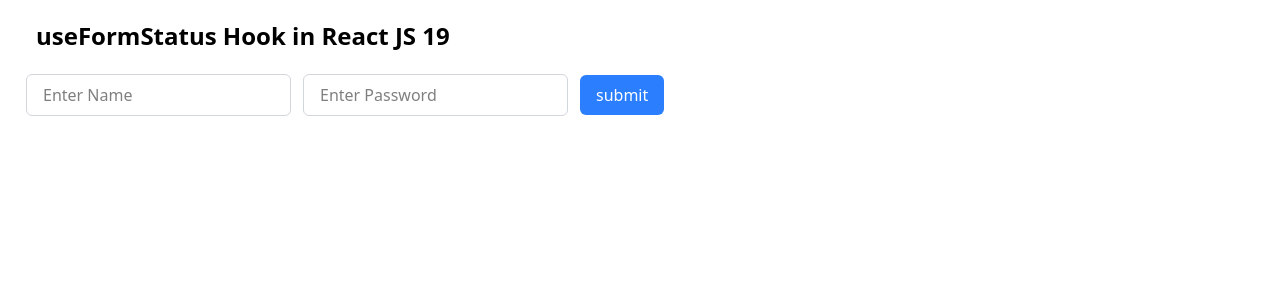
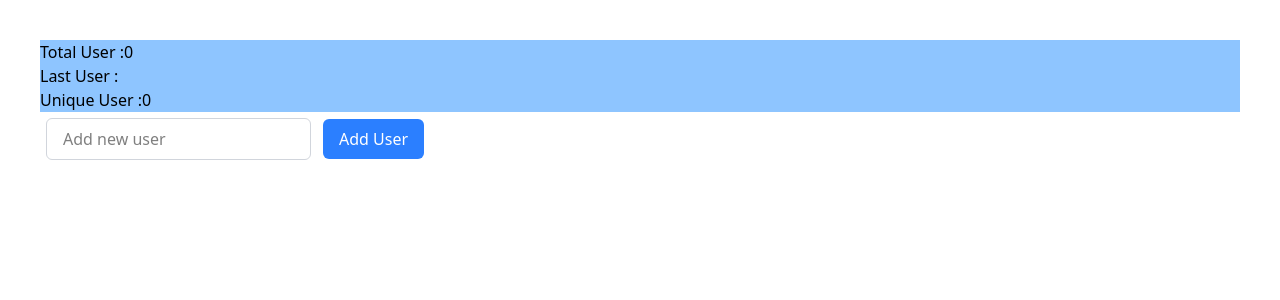
Before and after one commit to Muzamil-Fatima/use-ref-hook, a React (Vite) app: page / in a window 1280 px wide. Shown: the top 300 px of the page. Built offline with nearby package versions, Linux system fonts and the light colour scheme.

Commit message:
add file

```diff
--- /dev/null
+++ b/src/AdvancedHookRefs/ComponentPure.jsx
@@ -0,0 +1,20 @@
+import KeepingPure from "./KeepingPure";
+// let count = 0;
+function ComponentPure() {
+  return (
+    <div className="m-8">
+      <h1>Keeping Component Pure</h1>
+     <Counter  count={1}/>
+     <Counter count={2}/>
+     <Counter count={3}/>
+     <Counter count={4}/>
+      <KeepingPure />
+    </div>
+  );
+}
+// impure
+const Counter = ({count}) => {
+//   count = count + 1;
+  return <h1> Counter {count}</h1>;
+};
+export default ComponentPure;
--- /dev/null
+++ b/src/AdvancedHookRefs/Derived.jsx
@@ -0,0 +1,36 @@
+import { useState } from "react";
+function Derived() {
+  const [users, setUsers] = useState([]);
+  const [user, setUser] = useState("");
+  const handleAddUser = () => {
+    setUsers([...users, user]);
+  };
+  console.log(users);
+
+  const total = users.length;
+  const last = users[users.length - 1];
+  const unique = [...new Set(users)].length;
+  return (
+    <div className="m-10">
+      <h1 className="bg-blue-300">Total User :{total}</h1>
+      <h1 className="bg-blue-300">Last User :{last}</h1>
+      <h1 className="bg-blue-300">Unique User :{unique}</h1>
+      <input
+        onChange={(event) => setUser(event.target.value)}
+        className="border border-gray-300 rounded-md px-4 py-2 m-1.5"
+        type="text"
+        placeholder="Add new user"
+      />
+      <button
+        onClick={handleAddUser}
+        className="bg-blue-500 text-white px-4 py-2 rounded-md m-1.5"
+      >
+        Add User
+      </button>
+      {users.map((item, index) => {
+        return <h4 key={index}>{item}</h4>;
+      })}
+    </div>
+  );
+}
+export default Derived;
--- /dev/null
+++ b/src/AdvancedHookRefs/KeepingPure.jsx
@@ -0,0 +1,22 @@
+// let guest = 0;
+function KeepingPure() {
+  return (
+    <div>
+      <Cup guest={1} />
+      <Cup guest={2} />
+      <Cup guest={3} />
+      <Cup guest={4} />
+      <Cup guest={5} />
+    </div>
+  );
+}
+const Cup = ({ guest }) => {
+  // let count =guest;
+  return (
+    <h1>
+      {/* guest= guest+1; */}
+      We have {guest} guest and we have to make {guest} cup of tea
+    </h1>
+  );
+};
+export default KeepingPure;
--- a/src/AdvancedHookRefs/Transition.jsx
+++ b/src/AdvancedHookRefs/Transition.jsx
@@ -1,7 +1,24 @@
+import { useTransition} from 'react';
 function Transition() {
+    const [pending, startTransition]= useTransition();
+
+    const handleButton=()=>{
+
+        startTransition(async ()=>{
+        await new Promise(res => setTimeout(res, 5000));
+        })
+    }
   return (
-    <div>
-      <h1>useTransition Hook in React JS</h1>
+    <div className='m-5'>
+      <h1 className="text-2xl font-bold">useTransition Hook in React JS</h1>
+      {
+        pending?
+        <img src="https://miro.medium.com/v2/resize:fit:720/format:webp/1*9EBHIOzhE1XfMYoKz1JcsQ.gif" alt="" className='w-2xs' />
+        :null
+      }
+      <button
+      className='bg-blue-500 text-white px-4 py-2 rounded-md m-1.5'
+      disabled={pending} onClick={handleButton}>Click</button>
     </div>
   );
 }
--- a/src/App.jsx
+++ b/src/App.jsx
@@ -2,11 +2,17 @@
 // import Uncontrolled from "./AdvancedHookRefs/Uncontrolled";
 // import PassFunction from "./AdvancedHookRefs/PassFunction";
 // import ForwardRef from "./AdvancedHookRefs/ForwardRef";
-import FormStatus from "./AdvancedHookRefs/FormStatus";
+// import FormStatus from "./AdvancedHookRefs/FormStatus";
+// import Transition from "./AdvancedHookRefs/Transition";
+// import ComponentPure from "./AdvancedHookRefs/ComponentPure";
+import Derived from "./AdvancedHookRefs/Derived";
 function App() {
   return (
     <div>
-      <FormStatus />
+      <Derived />
+      {/* < ComponentPure /> */}
+      {/* <Transition /> */}
+      {/* <FormStatus /> */}
       {/* <ForwardRef /> */}
       {/* <PassFunction /> */}
       {/* <Uncontrolled /> */}
```
Also changed, not shown: Loading.gif (added).
